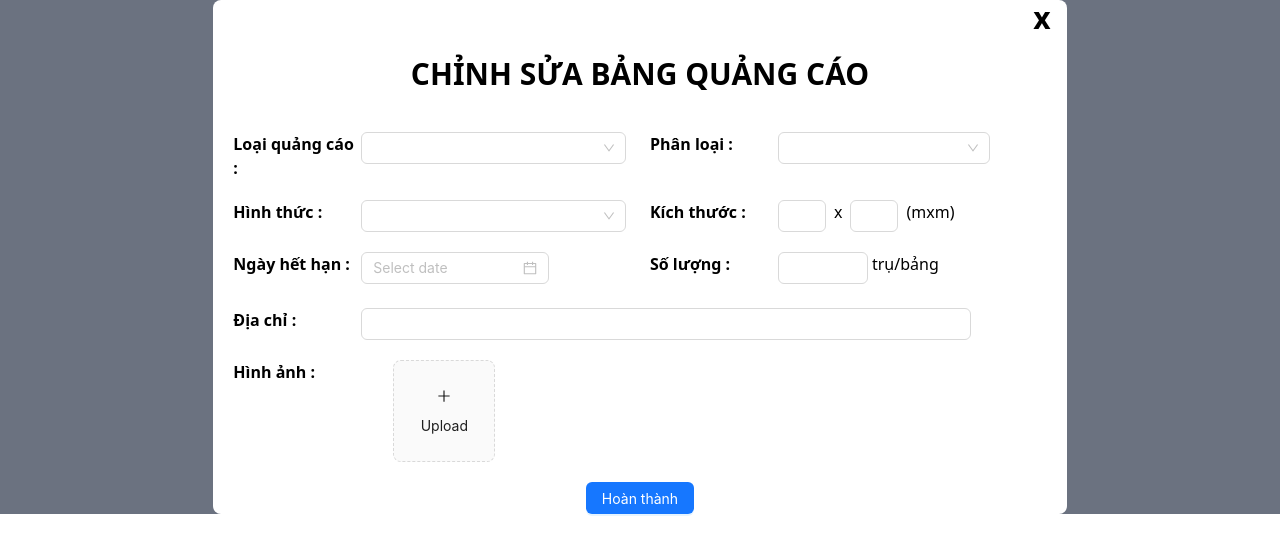
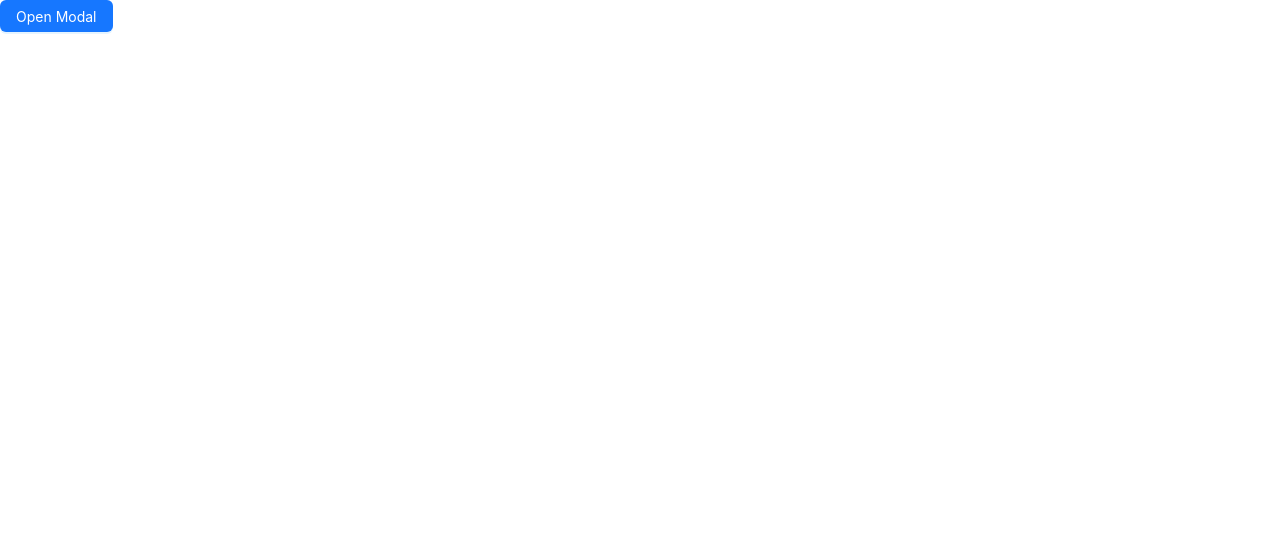
Before and after one commit to Lamlance/WNC_AdManager_CSC13114, a React (Vite) app in the folder FECanbo/: page /vhtt/editad in a window 1280 px wide. Shown: the top 554 px of the page. Built offline with nearby package versions, Linux system fonts and the light colour scheme.

Commit message:
Create Account && Update EditAdForm

```diff
--- a/FECanbo/src/App.tsx
+++ b/FECanbo/src/App.tsx
@@ -13,6 +13,7 @@ import ReportInfo from "./components/report-info/ReportInfo";
 import AdsRequestPage from "./components/routes/AdsRequestPage";
 import EditAdForm from "./components/vhtt/EditAdForm";
 import EditSetpoint from "./components/vhtt/EditSetpoint";
+import CreateAccount from "./components/vhtt/CreateAccount";
 const { Header, Sider, Content } = Layout;
 
 const App = () => {
@@ -26,6 +27,7 @@ const App = () => {
       <Route path="vhtt">
         <Route path="editad" element={<EditAdForm />} />
         <Route path="editpoint" element={<EditSetpoint />} />
+        <Route path="createaccount" element={<CreateAccount />} />
       </Route>
     </Routes>
   );
--- /dev/null
+++ b/FECanbo/src/components/vhtt/CreateAccount.tsx
@@ -0,0 +1,145 @@
+import { Button, Form, Input, Modal, Select } from "antd";
+import React, { useState } from "react";
+
+type SizeType = Parameters<typeof Form>[0]["size"];
+const OfficierType = ["Cán bộ quận", " Cán bộ phường"];
+const DistricList = ["Quận 1", "Quận 2", "Quận 3", "Quận 4"];
+const WardList = ["Phường 1", "Phường 2"];
+function CreateAccount() {
+  const [isModalOpen, setIsModalOpen] = useState(false);
+
+  const showModal = () => {
+    setIsModalOpen(true);
+  };
+  const handleOk = () => {
+    setIsModalOpen(false);
+  };
+
+  const handleCancelModal = () => {
+    setIsModalOpen(false);
+  };
+  const [componentSize, setComponentSize] = useState<SizeType | "default">(
+    "default",
+  );
+
+  const onFormLayoutChange = ({ size }: { size: SizeType }) => {
+    setComponentSize(size);
+  };
+
+  const { Option } = Select;
+
+  const [officerTypeName, setOfficerTypeName] = useState("");
+
+  const handleChange = (value: string) => {
+    setOfficerTypeName(value);
+  };
+
+  return (
+    <>
+      <Button type="primary" onClick={showModal}>
+        Open Modal
+      </Button>
+      <Modal
+        open={isModalOpen}
+        onOk={handleOk}
+        onCancel={handleCancelModal}
+        footer={null}
+        className="mx-auto my-auto w-6/12 rounded-lg "
+      >
+        <h1 className=" mb-10 mt-5 text-center text-2xl font-semibold">
+          TẠO TÀI KHOẢN
+        </h1>
+        <Form
+          labelCol={{ span: 8 }}
+          wrapperCol={{ span: 16 }}
+          layout="horizontal"
+          initialValues={{ size: componentSize }}
+          onValuesChange={onFormLayoutChange}
+          size={componentSize as SizeType}
+          labelAlign="left"
+        >
+          <div className="ml-4 grid grid-cols-2 gap-5  ">
+            <Form.Item label="Loại cán bộ ">
+              <Select onChange={handleChange}>
+                {OfficierType.map((value) => {
+                  return (
+                    <Option key={value} value={value}>
+                      {value}
+                    </Option>
+                  );
+                })}
+              </Select>
+            </Form.Item>
+          </div>
+          <div className="mb-5 font-bold">Khu vực quản lý </div>
+          <div className="ml-4 grid grid-cols-2 gap-5  ">
+            <Form.Item label="Chọn quận">
+              <Select>
+                {DistricList.map((value) => {
+                  return (
+                    <Option key={value} value={value}>
+                      {value}
+                    </Option>
+                  );
+                })}
+              </Select>
+            </Form.Item>
+            {officerTypeName == OfficierType[0] ? (
+              <>
+                <Form.Item label="Chọn phường">
+                  <Select disabled>
+                    {WardList.map((value) => {
+                      return (
+                        <Option key={value} value={value}>
+                          {value}
+                        </Option>
+                      );
+                    })}
+                  </Select>
+                </Form.Item>
+              </>
+            ) : (
+              <>
+                <Form.Item label="Chọn phường">
+                  <Select>
+                    {WardList.map((value) => {
+                      return (
+                        <Option key={value} value={value}>
+                          {value}
+                        </Option>
+                      );
+                    })}
+                  </Select>
+                </Form.Item>
+              </>
+            )}
+          </div>
+          <div className="mb-5 font-bold">Thông tin tài khoản </div>
+          <div className="ml-4 grid grid-cols-2 gap-5 ">
+            {" "}
+            <Form.Item
+              label="Tên tài khoản"
+              rules={[{ required: true, message: "Hãy nhập tên tài khoản" }]}
+            >
+              <Input />
+            </Form.Item>
+            <Form.Item
+              label="Mật khẩu"
+              rules={[{ required: true, message: "Hãy nhập mật khẩu" }]}
+            >
+              <Input />
+            </Form.Item>
+          </div>
+
+          <Form.Item className="mt-5 flex items-center justify-center">
+            <Button type="primary" htmlType="submit">
+              Hoàn thành
+            </Button>
+          </Form.Item>
+        </Form>
+      </Modal>
+    </>
+  );
+}
+
+export default CreateAccount;
--- a/FECanbo/src/components/vhtt/EditAdForm.tsx
+++ b/FECanbo/src/components/vhtt/EditAdForm.tsx
@@ -1,23 +1,10 @@
 import React, { useState } from "react";
-import {
-  Select,
-  Space,
-  DatePicker,
-  InputNumber,
-  Form,
-  Input,
-  Button,
-} from "antd";
+import { Select, DatePicker, InputNumber, Form, Input, Button } from "antd";
 import { PlusOutlined } from "@ant-design/icons";
 import { Modal, Upload } from "antd";
 import type { RcFile, UploadProps } from "antd/es/upload";
 import type { UploadFile } from "antd/es/upload/interface";
 const { Option } = Select;
-const config = {
-  rules: [
-    { type: "object" as const, required: true, message: "Please select time!" },
-  ],
-};
 
 const getBase64 = (file: RcFile): Promise<string> =>
   new Promise((resolve, reject) => {
@@ -26,7 +13,7 @@ const getBase64 = (file: RcFile): Promise<string> =>
     reader.onload = () => resolve(reader.result as string);
     reader.onerror = (error) => reject(error);
   });
-function EditAdForm() {
+type SizeType = Parameters<typeof Form>[0]["size"];
 const AdTableType = [
   "Trụ bảng hiflex",
   "Trụ màn hình điện tử LED",
@@ -49,6 +36,7 @@ function EditAdForm() {
 ];
 const AdType = ["Cổ động chính trị", "Quảng cáo thương mại", "Xã hội hoá"];
 
+function EditAdForm() {
   const [previewOpen, setPreviewOpen] = useState(false);
   const [previewImage, setPreviewImage] = useState("");
   const [previewTitle, setPreviewTitle] = useState("");
@@ -77,24 +65,55 @@ function EditAdForm() {
       <div style={{ marginTop: 8 }}>Upload</div>
     </div>
   );
+  const [isModalOpen, setIsModalOpen] = useState(false);
+
+  const showModal = () => {
+    setIsModalOpen(true);
+  };
+
+  const handleOk = () => {
+    setIsModalOpen(false);
+  };
+
+  const handleCancelModal = () => {
+    setIsModalOpen(false);
+  };
+  const [componentSize, setComponentSize] = useState<SizeType | "default">(
+    "default",
+  );
+
+  const onFormLayoutChange = ({ size }: { size: SizeType }) => {
+    setComponentSize(size);
+  };
 
   return (
-    <div className="bg-gray-500">
-      <div className="mx-auto my-auto w-8/12 rounded-lg bg-white">
-        <div className="mr-4 cursor-pointer text-right text-3xl font-semibold ">
-          x
-        </div>
-        <h1 className=" mb-10 mt-5 text-center text-3xl font-semibold">
+    <>
+      <Button type="primary" onClick={showModal}>
+        Open Modal
+      </Button>
+
+      <Modal
+        open={isModalOpen}
+        onOk={handleOk}
+        onCancel={handleCancelModal}
+        footer={null}
+        className="mx-auto my-auto w-8/12 rounded-lg "
+      >
+        <h1 className=" mb-10 mt-5 text-center text-2xl font-semibold">
           CHỈNH SỬA BẢNG QUẢNG CÁO
         </h1>
-
-        <div className="grid grid-cols-2 gap-5 px-5 ">
-          <div className=" flex">
-            <div className=" w-24 translate-y-[-5px] font-semibold lg:w-32 lg:translate-y-0">
-              Loại quảng cáo :{" "}
-            </div>
-            <Space.Compact className=" w-2/3">
-              <Select defaultValue="" style={{ width: "100%" }}>
+        <Form
+          labelCol={{ span: 6 }}
+          wrapperCol={{ span: 16 }}
+          layout="horizontal"
+          initialValues={{ size: componentSize }}
+          onValuesChange={onFormLayoutChange}
+          size={componentSize as SizeType}
+          labelAlign="left"
+        >
+          <div className="grid grid-cols-2 gap-5  ">
+            <Form.Item label=" Loại quảng cáo">
+              <Select>
                 {AdTableType.map((value) => {
                   return (
                     <Option key={value} value={value}>
@@ -103,12 +122,20 @@ function EditAdForm() {
                   );
                 })}
               </Select>
-            </Space.Compact>
-          </div>
-          <div className=" flex">
-            <div className=" w-24 font-semibold lg:w-32">Phân loại : </div>
-            <Space.Compact className=" w-2/3">
-              <Select defaultValue="" style={{ width: "80%" }}>
+            </Form.Item>
+            <Form.Item label=" Hình thức">
+              <Select>
+                {AdType.map((value) => {
+                  return (
+                    <Option key={value} value={value}>
+                      {value}
+                    </Option>
+                  );
+                })}
+              </Select>
+            </Form.Item>
+            <Form.Item label=" Phân loại">
+              <Select>
                 {LocateType.map((value) => {
                   return (
                     <Option key={value} value={value}>
@@ -117,50 +144,33 @@ function EditAdForm() {
                   );
                 })}
               </Select>
-            </Space.Compact>
-          </div>
-          <div className=" flex">
-            <div className=" w-24 font-semibold lg:w-32">Hình thức : </div>
-            <Space.Compact className=" w-2/3">
-              <Select defaultValue="" style={{ width: "100%" }}>
-                {AdType.map((value) => {
-                  return (
-                    <Option key={value} value={value}>
-                      {value}
-                    </Option>
-                  );
-                })}
-              </Select>
-            </Space.Compact>
-          </div>
-          <div className=" flex">
-            <div className=" w-24  font-semibold lg:w-32">Kích thước : </div>
+            </Form.Item>
+            <Form.Item label=" Kích thước">
               <InputNumber className="h-8 w-12 " min={1} max={10} />
               <span className="mx-2">x</span>
               <InputNumber className="h-8 w-12" min={1} max={10} />
               <span className="mx-2">(mxm)</span>
-          </div>
-          <div className=" flex">
-            <div className=" w-24 translate-y-[-5px] font-semibold lg:w-32 lg:translate-y-0">
-              Ngày hết hạn :{" "}
-            </div>
-            <Form.Item className="" name="date-picker" {...config}>
+            </Form.Item>
+            <Form.Item label="Ngày hết hạn">
               <DatePicker />
             </Form.Item>
+            <Form.Item label="Số lượng">
+              <InputNumber className="h-8 w-12 " min={1} max={10} />
+              <span className="mx-2">trụ/bảng</span>
+            </Form.Item>
           </div>
-          <div className=" flex">
-            <div className=" w-24 font-semibold lg:w-32">Số lượng : </div>
-            <InputNumber className="h-8 " min={1} max={10} />
-
-            <div className="ml-1">trụ/bảng</div>
-          </div>
-        </div>
-        <div className=" flex px-5">
-          <div className="w-24 font-semibold lg:w-32"> Địa chỉ : </div>
-          <Input className="w-3/4" />
-        </div>
-        <div className="mt-5 flex px-5">
-          <div className="w-28 font-semibold lg:w-40"> Hình ảnh : </div>
+          <Form.Item
+            label="Địa chỉ"
+            labelCol={{ span: 3 }}
+            wrapperCol={{ span: 20 }}
+          >
+            <Input />
+          </Form.Item>
+          <Form.Item
+            label="Hình ảnh"
+            labelCol={{ span: 3 }}
+            wrapperCol={{ span: 20 }}
+          >
             <Upload
               action="https://run.mocky.io/v3/435e224c-44fb-4773-9faf-380c5e6a2188"
               listType="picture-card"
@@ -178,12 +188,15 @@ function EditAdForm() {
             >
               <img alt="example" style={{ width: "100%" }} src={previewImage} />
             </Modal>
-        </div>
-        <div className="mt-5 flex items-center justify-center">
-          <Button type="primary">Hoàn thành </Button>
-        </div>
-      </div>
-    </div>
+          </Form.Item>
+          <Form.Item className="mt-5 flex items-center justify-center">
+            <Button type="primary" htmlType="submit">
+              Hoàn thành
+            </Button>
+          </Form.Item>
+        </Form>
+      </Modal>
+    </>
   );
 }
 
```
Lines whose indentation alone changed are shown as unchanged.
